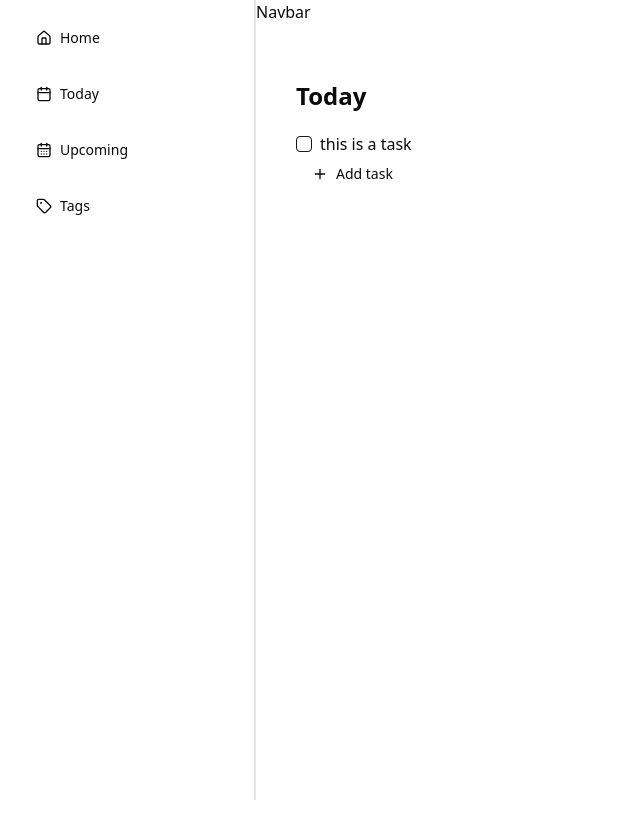
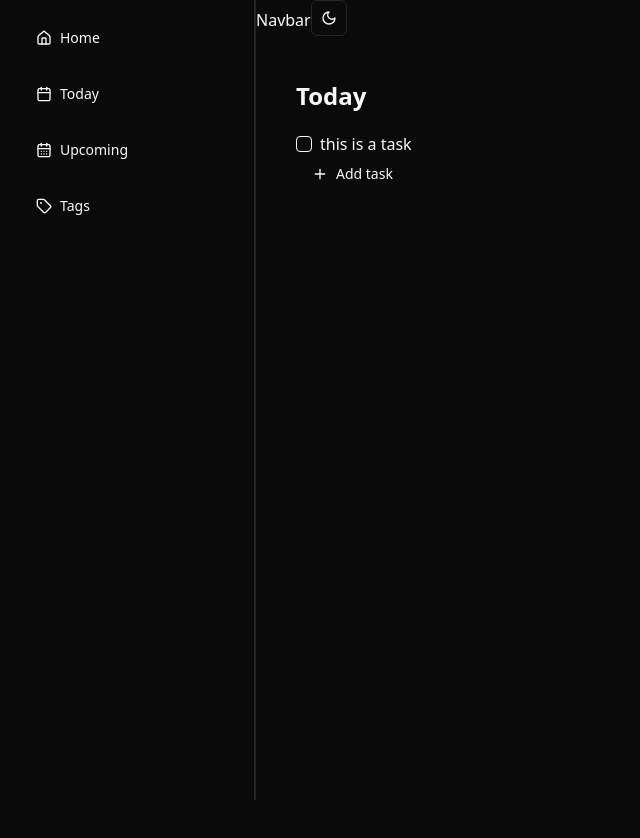
Before and after one commit to Abhinav-not-found/Propella, a React (Vite) app in the folder client/: page /home in a window 1280 px wide. Shown: the top 838 px of the page, without its empty margins (0-640 px from the left). Built offline with nearby package versions, Linux system fonts and the light colour scheme.

Commit message:
added dark mode functionality

```diff
--- a/client/package.json
+++ b/client/package.json
@@ -12,6 +12,7 @@
   "dependencies": {
     "@radix-ui/react-checkbox": "^1.1.3",
     "@radix-ui/react-dialog": "^1.1.5",
+    "@radix-ui/react-dropdown-menu": "^2.1.5",
     "@radix-ui/react-separator": "^1.1.1",
     "@radix-ui/react-slot": "^1.1.1",
     "@radix-ui/react-toast": "^1.2.5",
--- a/client/src/components/Navbar.jsx
+++ b/client/src/components/Navbar.jsx
@@ -1,9 +1,11 @@
 import React from 'react'
+import { ModeToggle } from './mode-toggle'
 
 const Navbar = () => {
   return (
     <div>
       Navbar
+      <ModeToggle/>
     </div>
   )
 }
--- /dev/null
+++ b/client/src/components/mode-toggle.jsx
@@ -0,0 +1,42 @@
+import { Moon, Sun } from "lucide-react"
+
+import { Button } from "@/components/ui/button"
+import {
+  DropdownMenu,
+  DropdownMenuContent,
+  DropdownMenuItem,
+  DropdownMenuTrigger,
+} from "@/components/ui/dropdown-menu"
+import { useTheme } from "@/components/theme-provider"
+
+export function ModeToggle() {
+  const { setTheme } = useTheme()
+
+  return (
+    <DropdownMenu>
+      <DropdownMenuTrigger asChild>
+        <Button variant="outline" size="icon">
+          {/* Sun Icon for Light Mode */}
+          <Sun className="h-[1.2rem] w-[1.2rem] rotate-0 scale-100 transition-all dark:-rotate-90 dark:scale-0" />
+          {/* Moon Icon for Dark Mode */}
+          <Moon className="absolute h-[1.2rem] w-[1.2rem] rotate-90 scale-0 transition-all dark:rotate-0 dark:scale-100" />
+          <span className="sr-only">Toggle theme</span>
+        </Button>
+      </DropdownMenuTrigger>
+      <DropdownMenuContent align="end">
+        {/* Light Theme Option */}
+        <DropdownMenuItem onClick={() => setTheme("light")}>
+          Light
+        </DropdownMenuItem>
+        {/* Dark Theme Option */}
+        <DropdownMenuItem onClick={() => setTheme("dark")}>
+          Dark
+        </DropdownMenuItem>
+        {/* System Theme Option */}
+        <DropdownMenuItem onClick={() => setTheme("system")}>
+          System
+        </DropdownMenuItem>
+      </DropdownMenuContent>
+    </DropdownMenu>
+  )
+}
--- /dev/null
+++ b/client/src/components/theme-provider.jsx
@@ -0,0 +1,52 @@
+import { createContext, useContext, useEffect, useState } from "react"
+
+const initialState = {
+  theme: "system",
+  setTheme: () => null,
+}
+
+const ThemeProviderContext = createContext(initialState)
+
+export function ThemeProvider({ children, defaultTheme = "system", storageKey = "vite-ui-theme", ...props }) {
+  const [theme, setTheme] = useState(() => localStorage.getItem(storageKey) || defaultTheme)
+
+  useEffect(() => {
+    const root = window.document.documentElement
+
+    root.classList.remove("light", "dark")
+
+    if (theme === "system") {
+      const systemTheme = window.matchMedia("(prefers-color-scheme: dark)").matches
+        ? "dark"
+        : "light"
+
+      root.classList.add(systemTheme)
+      return
+    }
+
+    root.classList.add(theme)
+  }, [theme])
+
+  const value = {
+    theme,
+    setTheme: (theme) => {
+      localStorage.setItem(storageKey, theme)
+      setTheme(theme)
+    },
+  }
+
+  return (
+    <ThemeProviderContext.Provider {...props} value={value}>
+      {children}
+    </ThemeProviderContext.Provider>
+  )
+}
+
+export const useTheme = () => {
+  const context = useContext(ThemeProviderContext)
+
+  if (context === undefined)
+    throw new Error("useTheme must be used within a ThemeProvider")
+
+  return context
+}
--- /dev/null
+++ b/client/src/components/ui/dropdown-menu.jsx
@@ -0,0 +1,156 @@
+import * as React from "react"
+import * as DropdownMenuPrimitive from "@radix-ui/react-dropdown-menu"
+import { Check, ChevronRight, Circle } from "lucide-react"
+
+import { cn } from "@/lib/utils"
+
+const DropdownMenu = DropdownMenuPrimitive.Root
+
+const DropdownMenuTrigger = DropdownMenuPrimitive.Trigger
+
+const DropdownMenuGroup = DropdownMenuPrimitive.Group
+
+const DropdownMenuPortal = DropdownMenuPrimitive.Portal
+
+const DropdownMenuSub = DropdownMenuPrimitive.Sub
+
+const DropdownMenuRadioGroup = DropdownMenuPrimitive.RadioGroup
+
+const DropdownMenuSubTrigger = React.forwardRef(({ className, inset, children, ...props }, ref) => (
+  <DropdownMenuPrimitive.SubTrigger
+    ref={ref}
+    className={cn(
+      "flex cursor-default gap-2 select-none items-center rounded-sm px-2 py-1.5 text-sm outline-none focus:bg-accent data-[state=open]:bg-accent [&_svg]:pointer-events-none [&_svg]:size-4 [&_svg]:shrink-0",
+      inset && "pl-8",
+      className
+    )}
+    {...props}>
+    {children}
+    <ChevronRight className="ml-auto" />
+  </DropdownMenuPrimitive.SubTrigger>
+))
+DropdownMenuSubTrigger.displayName =
+  DropdownMenuPrimitive.SubTrigger.displayName
+
+const DropdownMenuSubContent = React.forwardRef(({ className, ...props }, ref) => (
+  <DropdownMenuPrimitive.SubContent
+    ref={ref}
+    className={cn(
+      "z-50 min-w-[8rem] overflow-hidden rounded-md border bg-popover p-1 text-popover-foreground shadow-lg data-[state=open]:animate-in data-[state=closed]:animate-out data-[state=closed]:fade-out-0 data-[state=open]:fade-in-0 data-[state=closed]:zoom-out-95 data-[state=open]:zoom-in-95 data-[side=bottom]:slide-in-from-top-2 data-[side=left]:slide-in-from-right-2 data-[side=right]:slide-in-from-left-2 data-[side=top]:slide-in-from-bottom-2",
+      className
+    )}
+    {...props} />
+))
+DropdownMenuSubContent.displayName =
+  DropdownMenuPrimitive.SubContent.displayName
+
+const DropdownMenuContent = React.forwardRef(({ className, sideOffset = 4, ...props }, ref) => (
+  <DropdownMenuPrimitive.Portal>
+    <DropdownMenuPrimitive.Content
+      ref={ref}
+      sideOffset={sideOffset}
+      className={cn(
+        "z-50 min-w-[8rem] overflow-hidden rounded-md border bg-popover p-1 text-popover-foreground shadow-md",
+        "data-[state=open]:animate-in data-[state=closed]:animate-out data-[state=closed]:fade-out-0 data-[state=open]:fade-in-0 data-[state=closed]:zoom-out-95 data-[state=open]:zoom-in-95 data-[side=bottom]:slide-in-from-top-2 data-[side=left]:slide-in-from-right-2 data-[side=right]:slide-in-from-left-2 data-[side=top]:slide-in-from-bottom-2",
+        className
+      )}
+      {...props} />
+  </DropdownMenuPrimitive.Portal>
+))
+DropdownMenuContent.displayName = DropdownMenuPrimitive.Content.displayName
+
+const DropdownMenuItem = React.forwardRef(({ className, inset, ...props }, ref) => (
+  <DropdownMenuPrimitive.Item
+    ref={ref}
+    className={cn(
+      "relative flex cursor-default select-none items-center gap-2 rounded-sm px-2 py-1.5 text-sm outline-none transition-colors focus:bg-accent focus:text-accent-foreground data-[disabled]:pointer-events-none data-[disabled]:opacity-50 [&>svg]:size-4 [&>svg]:shrink-0",
+      inset && "pl-8",
+      className
+    )}
+    {...props} />
+))
+DropdownMenuItem.displayName = DropdownMenuPrimitive.Item.displayName
+
+const DropdownMenuCheckboxItem = React.forwardRef(({ className, children, checked, ...props }, ref) => (
+  <DropdownMenuPrimitive.CheckboxItem
+    ref={ref}
+    className={cn(
+      "relative flex cursor-default select-none items-center rounded-sm py-1.5 pl-8 pr-2 text-sm outline-none transition-colors focus:bg-accent focus:text-accent-foreground data-[disabled]:pointer-events-none data-[disabled]:opacity-50",
+      className
+    )}
+    checked={checked}
+    {...props}>
+    <span className="absolute left-2 flex h-3.5 w-3.5 items-center justify-center">
+      <DropdownMenuPrimitive.ItemIndicator>
+        <Check className="h-4 w-4" />
+      </DropdownMenuPrimitive.ItemIndicator>
+    </span>
+    {children}
+  </DropdownMenuPrimitive.CheckboxItem>
+))
+DropdownMenuCheckboxItem.displayName =
+  DropdownMenuPrimitive.CheckboxItem.displayName
+
+const DropdownMenuRadioItem = React.forwardRef(({ className, children, ...props }, ref) => (
+  <DropdownMenuPrimitive.RadioItem
+    ref={ref}
+    className={cn(
+      "relative flex cursor-default select-none items-center rounded-sm py-1.5 pl-8 pr-2 text-sm outline-none transition-colors focus:bg-accent focus:text-accent-foreground data-[disabled]:pointer-events-none data-[disabled]:opacity-50",
+      className
+    )}
+    {...props}>
+    <span className="absolute left-2 flex h-3.5 w-3.5 items-center justify-center">
+      <DropdownMenuPrimitive.ItemIndicator>
+        <Circle className="h-2 w-2 fill-current" />
+      </DropdownMenuPrimitive.ItemIndicator>
+    </span>
+    {children}
+  </DropdownMenuPrimitive.RadioItem>
+))
+DropdownMenuRadioItem.displayName = DropdownMenuPrimitive.RadioItem.displayName
+
+const DropdownMenuLabel = React.forwardRef(({ className, inset, ...props }, ref) => (
+  <DropdownMenuPrimitive.Label
+    ref={ref}
+    className={cn("px-2 py-1.5 text-sm font-semibold", inset && "pl-8", className)}
+    {...props} />
+))
+DropdownMenuLabel.displayName = DropdownMenuPrimitive.Label.displayName
+
+const DropdownMenuSeparator = React.forwardRef(({ className, ...props }, ref) => (
+  <DropdownMenuPrimitive.Separator
+    ref={ref}
+    className={cn("-mx-1 my-1 h-px bg-muted", className)}
+    {...props} />
+))
+DropdownMenuSeparator.displayName = DropdownMenuPrimitive.Separator.displayName
+
+const DropdownMenuShortcut = ({
+  className,
+  ...props
+}) => {
+  return (
+    (<span
+      className={cn("ml-auto text-xs tracking-widest opacity-60", className)}
+      {...props} />)
+  );
+}
+DropdownMenuShortcut.displayName = "DropdownMenuShortcut"
+
+export {
+  DropdownMenu,
+  DropdownMenuTrigger,
+  DropdownMenuContent,
+  DropdownMenuItem,
+  DropdownMenuCheckboxItem,
+  DropdownMenuRadioItem,
+  DropdownMenuLabel,
+  DropdownMenuSeparator,
+  DropdownMenuShortcut,
+  DropdownMenuGroup,
+  DropdownMenuPortal,
+  DropdownMenuSub,
+  DropdownMenuSubContent,
+  DropdownMenuSubTrigger,
+  DropdownMenuRadioGroup,
+}
--- a/client/src/main.jsx
+++ b/client/src/main.jsx
@@ -4,12 +4,15 @@
 import App from './App.jsx'
 import { BrowserRouter } from 'react-router-dom'
 import { Toaster } from "@/components/ui/toaster"
+import {ThemeProvider} from './components/theme-provider.jsx'
 
 createRoot(document.getElementById('root')).render(
   <StrictMode>
-    <BrowserRouter>
-      <Toaster />
-      <App />
-    </BrowserRouter>
+      <ThemeProvider defaultTheme="dark" storageKey="vite-ui-theme">
+        <BrowserRouter>
+          <Toaster />
+          <App />
+        </BrowserRouter>
+      </ThemeProvider>
   </StrictMode>,
 )
--- a/client/tailwind.config.js
+++ b/client/tailwind.config.js
@@ -7,9 +7,13 @@
       borderRadius: {
         lg: 'var(--radius)',
         md: 'calc(var(--radius) - 2px)',
-  			sm: 'calc(var(--radius) - 4px)'
+        sm: 'calc(var(--radius) - 4px)',
       },
       colors: {
+        black: {
+          DEFAULT: '#D05353', // Default black for light mode
+          dark: '#D05353',    // Custom black for dark mode
+        },
         background: 'hsl(var(--background))',
         foreground: 'hsl(var(--foreground))',
         card: {
```
Also changed, not shown: 1 other file (tests, documents, lock files or other folders). Lines whose indentation alone changed are shown as unchanged.
